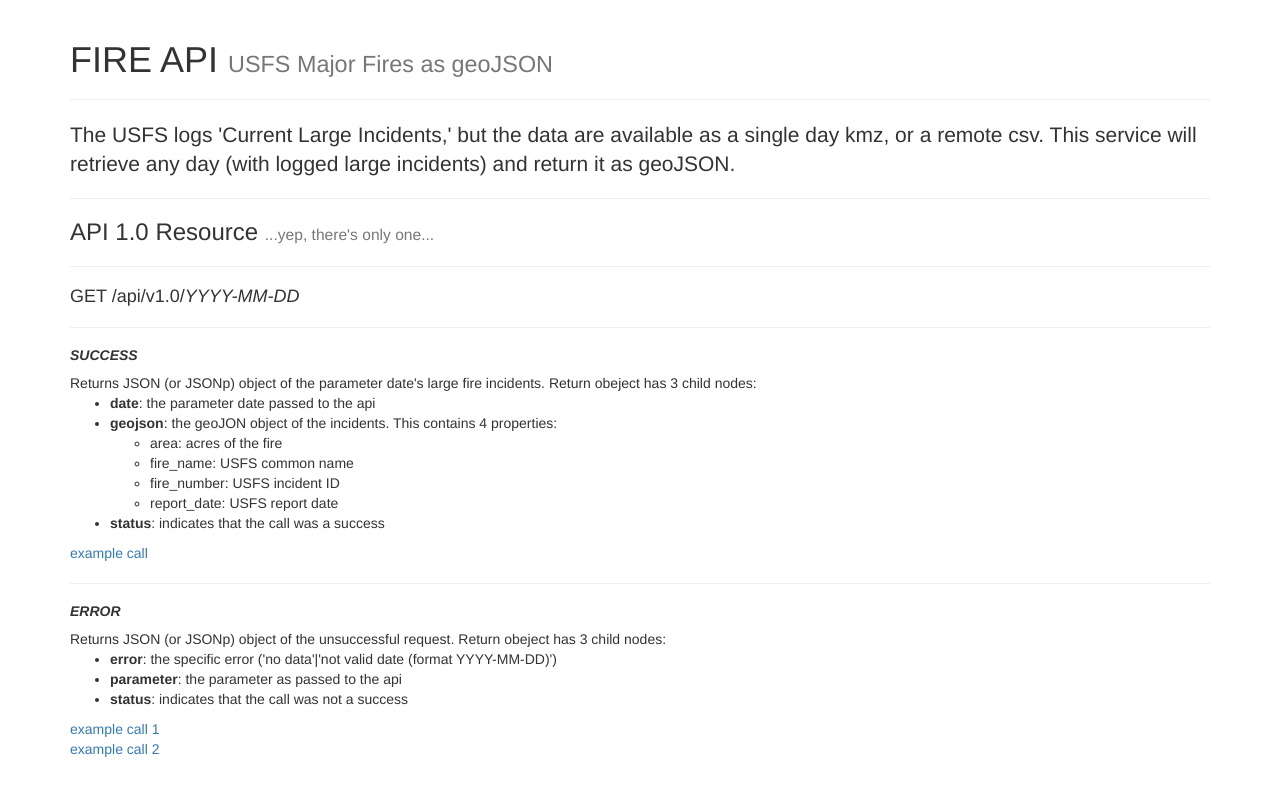
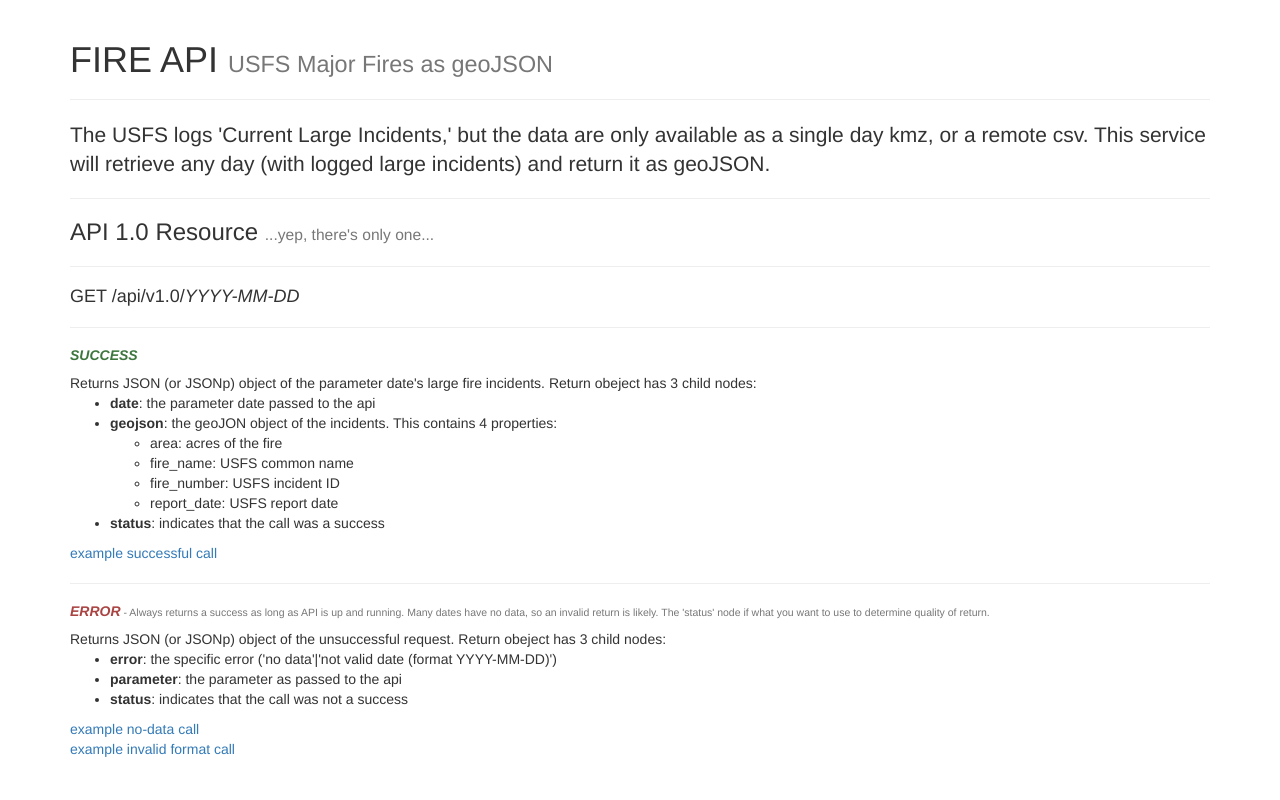
Before and after one commit to abenrob/fire_api, a Flask app: page / in a window 1280 px wide. Run offline with Flask 2, Linux system fonts and the light colour scheme; some libraries are stand-ins or nearby versions.

Commit message:
textual changes

```diff
--- a/templates/api-root.html
+++ b/templates/api-root.html
@@ -10,14 +10,14 @@
         <h1>FIRE API <small>USFS Major Fires as geoJSON</small></h1>
       </div>
         <p class="lead">
-          The USFS logs 'Current Large Incidents,' but the data are available as a single day kmz, or a remote csv. This service will retrieve any day (with logged large incidents) and return it as geoJSON.
+          The USFS logs 'Current Large Incidents,' but the data are only available as a single day kmz, or a remote csv. This service will retrieve any day (with logged large incidents) and return it as geoJSON.
         </p>
         <hr>
         <h3>API 1.0 Resource <small class="text-muted">...yep, there's only one...</small></h3>
         <hr>
         <h4>GET /api/v1.0/<em>YYYY-MM-DD</em></h4>
         <hr>
-        <h5><strong><em>SUCCESS</em></strong></h5>
+        <h5 class="text-success"><strong><em>SUCCESS</em></strong></h5>
         Returns JSON (or JSONp) object of the parameter date's large fire incidents. Return obeject has 3 child nodes:
         <ul>
           <li><strong>date</strong>: the parameter date passed to the api</li>
@@ -31,17 +31,17 @@
           </li>
           <li><strong>status</strong>: indicates that the call was a success</li>
         </ul>
-        <a href="{{url_for('get_fires', datestring='2013-09-01')}}" target="_blank">example call</a>
+        <a href="{{url_for('get_fires', datestring='2013-09-01')}}" target="_blank">example successful call</a>
         <hr>
-        <h5><strong><em>ERROR</em></strong></h5>
+        <h5 class="text-danger"><strong><em>ERROR</em></strong><small class="text-muted"> - Always returns a success as long as API is up and running. Many dates have no data, so an invalid return is likely. The 'status' node if what you want to use to determine quality of return.</small></h5>
         Returns JSON (or JSONp) object of the unsuccessful request. Return obeject has 3 child nodes:
         <ul>
           <li><strong>error</strong>: the specific error ('no data'|'not valid date (format YYYY-MM-DD)')</li>
           <li><strong>parameter</strong>: the parameter as passed to the api</li>
           <li><strong>status</strong>: indicates that the call was not a success</li>
         </ul>
-        <a href="{{url_for('get_fires', datestring='1920-09-01')}}" target="_blank">example call 1</a><br>
-        <a href="{{url_for('get_fires', datestring='spam')}}" target="_blank">example call 2</a>
+        <a href="{{url_for('get_fires', datestring='1920-09-01')}}" target="_blank">example no-data call</a><br>
+        <a href="{{url_for('get_fires', datestring='spam')}}" target="_blank">example invalid format call</a>
     </div>
   </body>
 </html>
```
